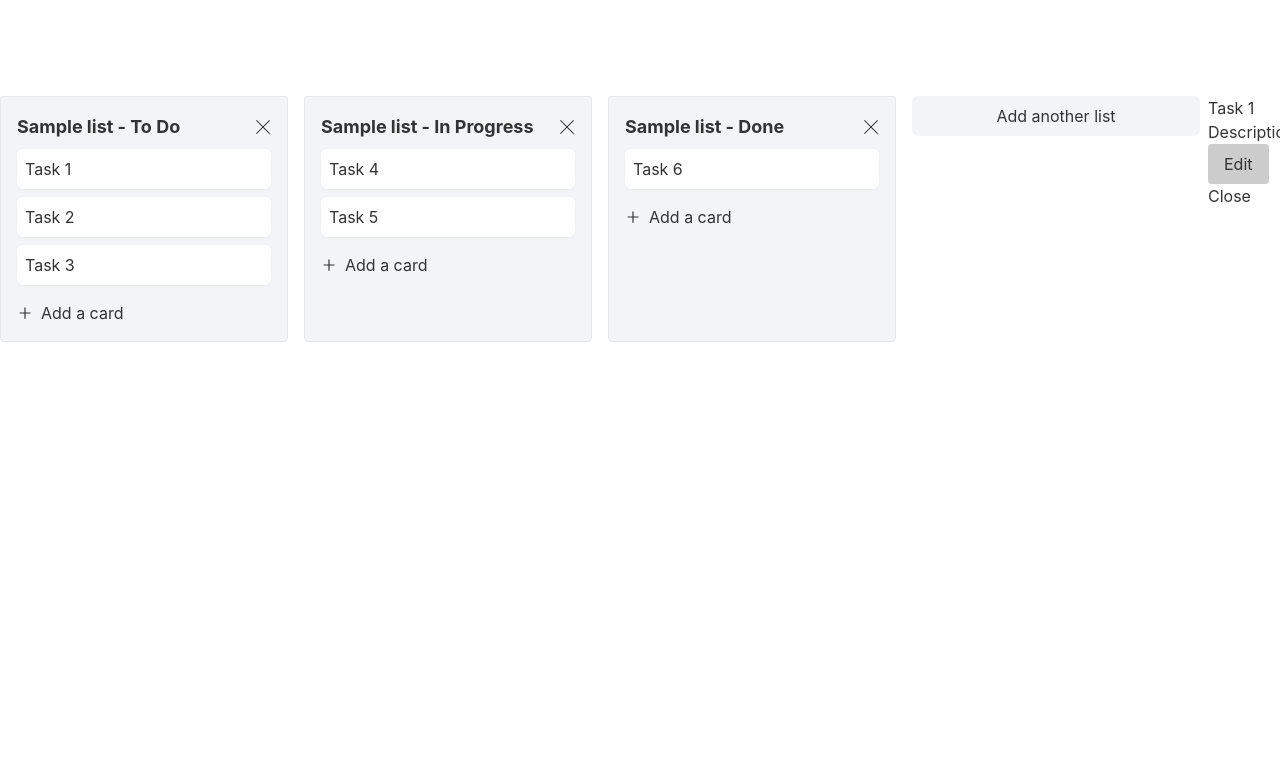
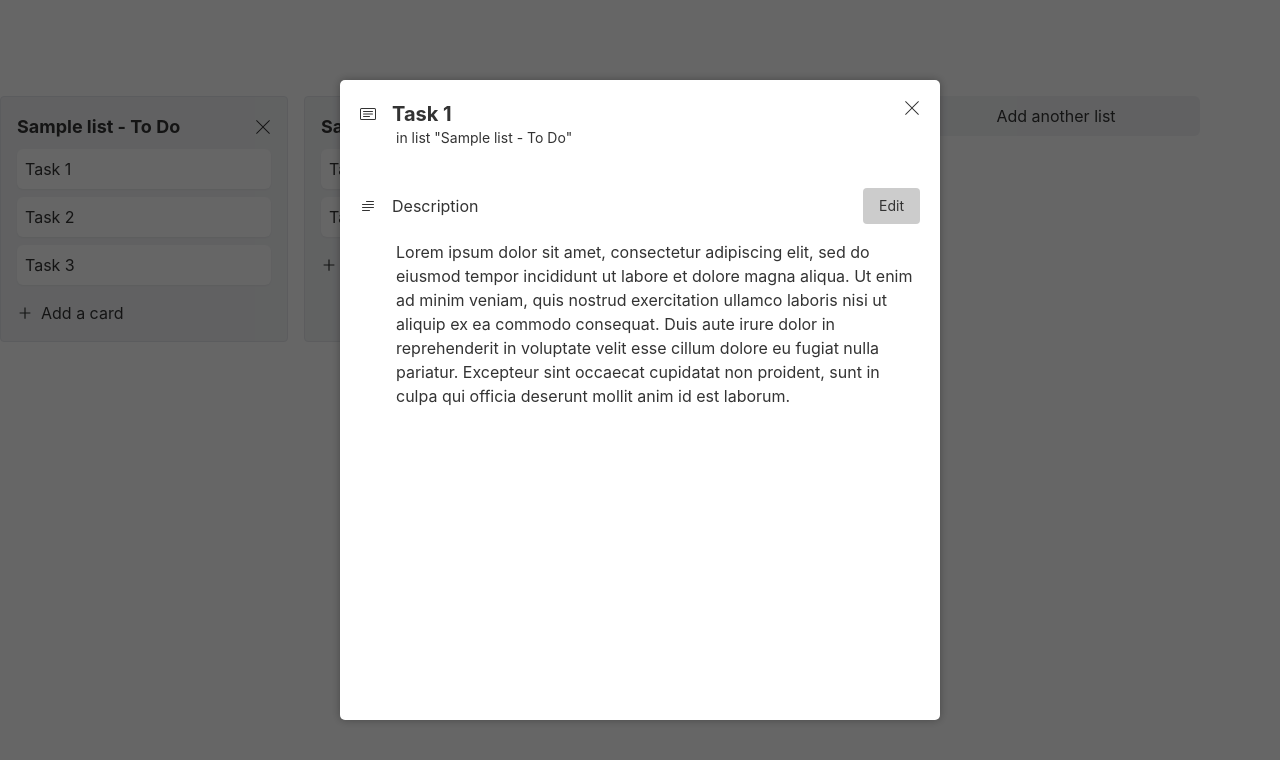
Before and after one commit to amirobinsonmuto/trello-replica, a React (Create React App) app: page / in a window 1280 px wide. Both pictures are taken after a click on the item "Task 1". Shown: the top 760 px of the page. Built offline with nearby package versions, Linux system fonts and the light colour scheme.

Commit message:
Add basic modal and card edit logics

```diff
--- a/src/CardDescriptionForm.js
+++ b/src/CardDescriptionForm.js
@@ -1,29 +1,82 @@
 import React, { useState } from "react";
 
-const CardDescriptionForm = () => {
-  const [descriptionText, setDescriptionText] = useState("");
+const CardDescriptionForm = ({
+  activeCard,
+  activeList,
+  lists,
+  setLists,
+  setIsDescriptionFormOpen,
+}) => {
+  const [newDescriptionText, setNewDescriptionText] = useState(
+    activeCard.description
+  );
 
   const handleChange = (e) => {
-    setDescriptionText(e.target.value);
+    setNewDescriptionText(e.target.value);
   };
 
   const handleSubmit = (e) => {
     e.preventDefault();
-    // Do something with the submitted text
+
+    // Find the list ID
+    const listId = activeList.id;
+
+    // Find the card index within the list
+    const cardIndex = lists[listId].cards.findIndex(
+      (c) => c.id === activeCard.id
+    );
+
+    // Create a new updated card object
+    const updatedCard = {
+      ...activeCard,
+      description: newDescriptionText,
+    };
+
+    // Create a new updated lists object with the updated card
+    const updatedLists = {
+      ...lists,
+      [listId]: {
+        ...lists[listId],
+        cards: [
+          ...lists[listId].cards.slice(0, cardIndex),
+          updatedCard,
+          ...lists[listId].cards.slice(cardIndex + 1),
+        ],
+      },
+    };
+
+    // Update the lists using setLists prop
+    // setLists(updatedLists);
+
+    // Close the description form
+    setIsDescriptionFormOpen(false);
   };
   return (
-    <form onSubmit={handleSubmit}>
+    <form onSubmit={handleSubmit} className="ml-9">
       <textarea
-        value={descriptionText}
+        value={newDescriptionText}
         onChange={handleChange}
         rows={8}
         cols={40}
-        placeholder="Write description"
+        placeholder={
+          activeCard.description === ""
+            ? "Write description"
+            : newDescriptionText
+        }
+        className="border block mb-4 p-2"
       ></textarea>
       <button type="submit" className="button-primary me-4">
         Save
       </button>
-      <button type="button-secondary">Cancel</button>
+      <button
+        type="button-secondary"
+        onClick={() => {
+          setIsDescriptionFormOpen(false);
+        }}
+        className="button-cancel"
+      >
+        Cancel
+      </button>
     </form>
   );
 };
--- a/src/CardEditModal.js
+++ b/src/CardEditModal.js
@@ -1,32 +1,58 @@
 import React, { useState } from "react";
 import CardDescriptionForm from "./CardDescriptionForm";
+import { TfiClose } from "react-icons/tfi";
+import { BsCardText } from "react-icons/bs";
+import { BsTextParagraph } from "react-icons/bs";
 
-const CardEditModal = ({ card, onClose }) => {
+const CardEditModal = ({
+  activeCard,
+  activeList,
+  lists,
+  setLists,
+  onClose,
+}) => {
   const [isDescriptionFormOpen, setIsDescriptionFormOpen] = useState(false);
 
   return (
-    <div>
-      <div>
-        <h3>{card.text}</h3>
+    <>
+      <div className="modal-overlay"></div>
+      <div className="modal-container flex justify-between relative">
+        <div className="w-full">
+          <div className="flex gap-4 items-center">
+            <BsCardText />
+            <h3 className="text-xl font-bold">{activeCard.text}</h3>
+          </div>
+          <p className="text-sm ml-9 mb-10">in list "{activeList.title}"</p>
+          <div className="flex gap-4 items-center mb-4">
+            <BsTextParagraph />
             <h3>Description</h3>
             {!isDescriptionFormOpen && (
               <button
                 onClick={() => {
-              setIsDescriptionFormOpen(!isDescriptionFormOpen);
+                  setIsDescriptionFormOpen(true);
                 }}
-            className="button-secondary"
+                className="button-secondary ml-auto text-sm"
               >
                 Edit
               </button>
             )}
+          </div>
+          <p className="ml-9">{activeCard.description}</p>
           {isDescriptionFormOpen && (
             <CardDescriptionForm
+              activeCard={activeCard}
+              activeList={activeList}
+              lists={lists}
+              setLists={setLists}
               setIsDescriptionFormOpen={setIsDescriptionFormOpen}
             />
           )}
         </div>
-      <button onClick={onClose}>Close</button>
+        <button onClick={onClose}>
+          <TfiClose className="absolute top-5 right-5" />
+        </button>
       </div>
+    </>
   );
 };
 
--- a/src/List.js
+++ b/src/List.js
@@ -11,29 +11,62 @@ const List = () => {
       id: 1,
       title: "Sample list - To Do",
       cards: [
-        { id: 1, text: "Task 1" },
-        { id: 2, text: "Task 2" },
-        { id: 3, text: "Task 3" },
+        {
+          id: 1,
+          text: "Task 1",
+          description:
+            "Lorem ipsum dolor sit amet, consectetur adipiscing elit, sed do eiusmod tempor incididunt ut labore et dolore magna aliqua. Ut enim ad minim veniam, quis nostrud exercitation ullamco laboris nisi ut aliquip ex ea commodo consequat. Duis aute irure dolor in reprehenderit in voluptate velit esse cillum dolore eu fugiat nulla pariatur. Excepteur sint occaecat cupidatat non proident, sunt in culpa qui officia deserunt mollit anim id est laborum.",
+        },
+        {
+          id: 2,
+          text: "Task 2",
+          description:
+            "Lorem ipsum dolor sit amet, consectetur adipiscing elit, sed do eiusmod tempor incididunt ut labore et dolore magna aliqua. Ut enim ad minim veniam, quis nostrud exercitation ullamco laboris nisi ut aliquip ex ea commodo consequat. Duis aute irure dolor in reprehenderit in voluptate velit esse cillum dolore eu fugiat nulla pariatur. Excepteur sint occaecat cupidatat non proident, sunt in culpa qui officia deserunt mollit anim id est laborum.",
+        },
+        {
+          id: 3,
+          text: "Task 3",
+          description:
+            "Lorem ipsum dolor sit amet, consectetur adipiscing elit, sed do eiusmod tempor incididunt ut labore et dolore magna aliqua. Ut enim ad minim veniam, quis nostrud exercitation ullamco laboris nisi ut aliquip ex ea commodo consequat. Duis aute irure dolor in reprehenderit in voluptate velit esse cillum dolore eu fugiat nulla pariatur. Excepteur sint occaecat cupidatat non proident, sunt in culpa qui officia deserunt mollit anim id est laborum.",
+        },
       ],
     },
     {
       id: 2,
       title: "Sample list - In Progress",
       cards: [
-        { id: 4, text: "Task 4" },
-        { id: 5, text: "Task 5" },
+        {
+          id: 4,
+          text: "Task 4",
+          description:
+            "Lorem ipsum dolor sit amet, consectetur adipiscing elit, sed do eiusmod tempor incididunt ut labore et dolore magna aliqua. Ut enim ad minim veniam, quis nostrud exercitation ullamco laboris nisi ut aliquip ex ea commodo consequat. Duis aute irure dolor in reprehenderit in voluptate velit esse cillum dolore eu fugiat nulla pariatur. Excepteur sint occaecat cupidatat non proident, sunt in culpa qui officia deserunt mollit anim id est laborum.",
+        },
+        {
+          id: 5,
+          text: "Task 5",
+          description:
+            "Lorem ipsum dolor sit amet, consectetur adipiscing elit, sed do eiusmod tempor incididunt ut labore et dolore magna aliqua. Ut enim ad minim veniam, quis nostrud exercitation ullamco laboris nisi ut aliquip ex ea commodo consequat. Duis aute irure dolor in reprehenderit in voluptate velit esse cillum dolore eu fugiat nulla pariatur. Excepteur sint occaecat cupidatat non proident, sunt in culpa qui officia deserunt mollit anim id est laborum.",
+        },
       ],
     },
     {
       id: 3,
       title: "Sample list - Done",
-      cards: [{ id: 6, text: "Task 6" }],
+      cards: [
+        {
+          id: 6,
+          text: "Task 6",
+          description:
+            "Lorem ipsum dolor sit amet, consectetur adipiscing elit, sed do eiusmod tempor incididunt ut labore et dolore magna aliqua. Ut enim ad minim veniam, quis nostrud exercitation ullamco laboris nisi ut aliquip ex ea commodo consequat. Duis aute irure dolor in reprehenderit in voluptate velit esse cillum dolore eu fugiat nulla pariatur. Excepteur sint occaecat cupidatat non proident, sunt in culpa qui officia deserunt mollit anim id est laborum.",
+        },
+      ],
     },
   ]);
 
   const [isNewListFormOpen, setIsNewListFormOpen] = useState(false);
   const [isNewCardFormOpen, setIsNewCardFormOpen] = useState(false);
   const [activeListId, setActiveListId] = useState(null);
+  const [activeList, setActiveList] = useState(null);
   const [activeCard, setActiveCard] = useState(null);
   const [isModalOpen, setIsModalOpen] = useState(false);
 
@@ -125,6 +158,7 @@ const List = () => {
                 data-index={index}
                 onClick={() => {
                   setActiveCard(card);
+                  setActiveList(list);
                   setIsModalOpen(true);
                 }}
               >
@@ -179,7 +213,10 @@ const List = () => {
       {/* modal */}
       {isModalOpen && (
         <CardEditModal
-          card={activeCard}
+          activeCard={activeCard}
+          activeList={activeList}
+          lists={lists}
+          setLists={setLists}
           onClose={() => setIsModalOpen(false)}
         />
       )}
```
Lines whose indentation alone changed are shown as unchanged.
